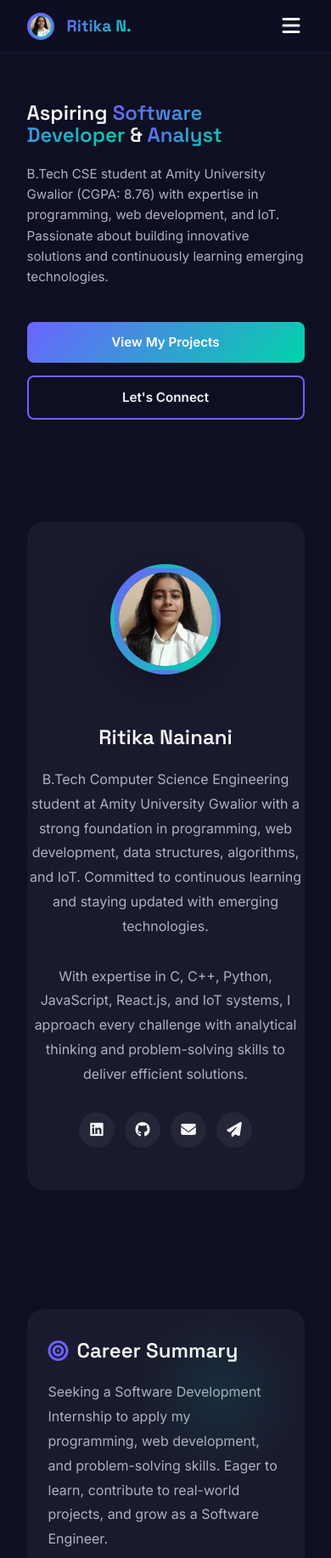
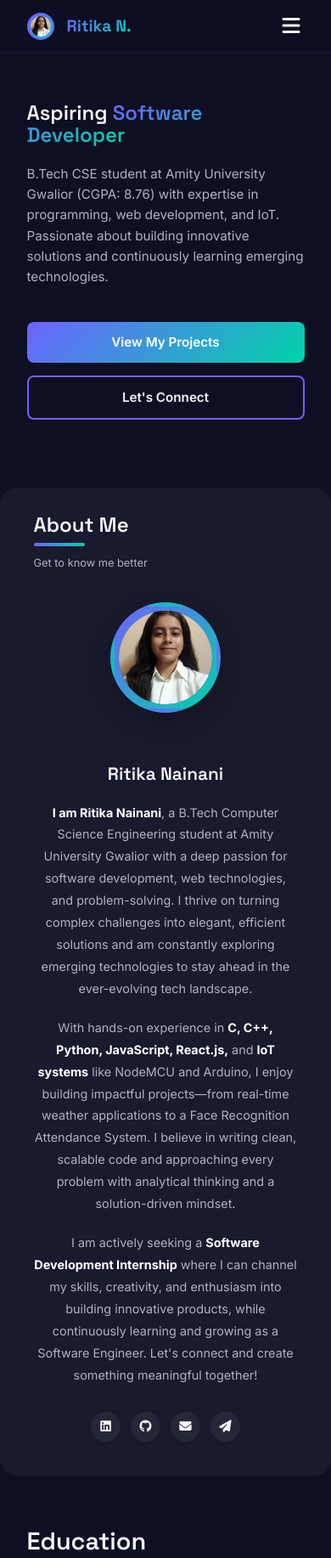
Before and after one commit to RitikaNainani25/portfolio, a plain HTML site: page index.html in a window 390 px wide. Shown: the top 1834 px of the page at 85% size. Drawn offline with Linux system fonts and the light colour scheme.

Commit message:
updated about me

```diff
--- a/index.html
+++ b/index.html
@@ -3,7 +3,7 @@
   <head>
     <meta charset="UTF-8" />
     <meta name="viewport" content="width=device-width, initial-scale=1.0" />
-    <title>Ritika Nainani | Aspiring Software Developer & Analyst</title>
+    <title>Ritika Nainani | Aspiring Software Developer</title>
     <link
       rel="stylesheet"
       href="https://cdnjs.cloudflare.com/ajax/libs/font-awesome/6.4.0/css/all.min.css"
@@ -55,7 +55,7 @@
       <div class="container">
         <div class="hero-content">
           <h1>
-            Aspiring <span>Software Developer</span> & <span>Analyst</span>
+            Aspiring <span>Software Developer</span>
           </h1>
           <p>
             B.Tech CSE student at Amity University Gwalior (CGPA: 8.76) with
@@ -73,10 +73,19 @@
       </div>
     </section>
 
-    <!-- Photo Section -->
-    <section id="photo">
+<!-- About Section -->
+<section id="photo" class="about-section">
+  <div class="about-heading-wrapper">
     <div class="container">
+      <div class="about-heading">
+        <h2 class="section-title">About Me</h2>
+        <p class="section-subtitle">Get to know me better</p>
+      </div>
+    </div>
+  </div>
+
   <div class="photo-section">
+    <div class="container">
       <div class="photo-container">
         <div class="profile-photo">
           <div class="photo-frame">
@@ -88,16 +97,24 @@
         <div class="photo-content">
           <h2>Ritika Nainani</h2>
           <p>
-                B.Tech Computer Science Engineering student at Amity University
-                Gwalior with a strong foundation in programming, web
-                development, data structures, algorithms, and IoT. Committed to
-                continuous learning and staying updated with emerging
-                technologies.
+            <strong>I am Ritika Nainani</strong>, a B.Tech Computer Science Engineering
+            student at Amity University Gwalior with a deep passion for software development,
+            web technologies, and problem-solving. I thrive on turning complex challenges
+            into elegant, efficient solutions and am constantly exploring emerging
+            technologies to stay ahead in the ever-evolving tech landscape.
           </p>
           <p>
-                With expertise in C, C++, Python, JavaScript, React.js, and IoT
-                systems, I approach every challenge with analytical thinking and
-                problem-solving skills to deliver efficient solutions.
+            With hands-on experience in <strong>C, C++, Python, JavaScript, React.js,</strong>
+            and <strong>IoT systems</strong> like NodeMCU and Arduino, I enjoy building
+            impactful projects—from real-time weather applications to a Face Recognition
+            Attendance System. I believe in writing clean, scalable code and approaching
+            every problem with analytical thinking and a solution-driven mindset.
+          </p>
+          <p>
+            I am actively seeking a <strong>Software Development Internship</strong> where
+            I can channel my skills, creativity, and enthusiasm into building innovative
+            products, while continuously learning and growing as a Software Engineer.
+            Let's connect and create something meaningful together!
           </p>
           <div class="photo-social">
             <a
@@ -133,7 +150,7 @@
   </div>
 </section>
 
-    <!-- Objective Section -->
+    <!-- Objective Section
     <section id="objective">
       <div class="container">
         <div class="objective">
@@ -145,7 +162,7 @@
           </p>
         </div>
       </div>
-    </section>
+    </section> -->
 
     <!-- Education Section -->
     <section id="education">
@@ -189,48 +206,78 @@
       A comprehensive toolkit for software development and problem-solving
     </p>
     <div class="skills-container">
+      <!-- Box 1: Programming Languages -->
       <div class="skill-category">
         <h3><i class="fas fa-code"></i> Programming Languages</h3>
         <div class="skill-list">
-              <div class="skill-item">C</div>
-              <div class="skill-item">C++</div>
-              <div class="skill-item">Python</div>
-              <div class="skill-item">JavaScript</div>
-              <div class="skill-item">SQL</div>
+          <span class="skill-item">C</span>
+          <span class="skill-item">C++</span>
+          <span class="skill-item">Python</span>
+          <span class="skill-item">JavaScript</span>
+          <span class="skill-item">SQL</span>
         </div>
       </div>
+
+      <!-- Box 2: Web Development -->
       <div class="skill-category">
         <h3><i class="fas fa-globe"></i> Web Development</h3>
         <div class="skill-list">
-              <div class="skill-item">HTML5</div>
-              <div class="skill-item">CSS3</div>
-              <div class="skill-item">JavaScript</div>
-              <div class="skill-item">React.js</div>
-              <div class="skill-item">REST APIs</div>
-              <div class="skill-item">Bootstrap</div>
-              <div class="skill-item">Tailwind CSS</div>
+          <span class="skill-item">HTML5</span>
+          <span class="skill-item">CSS3</span>
+          <span class="skill-item">JavaScript</span>
+          <span class="skill-item">React.js</span>
+          <span class="skill-item">REST APIs</span>
+          <span class="skill-item">Bootstrap</span>
+          <span class="skill-item">Tailwind CSS</span>
         </div>
       </div>
+
+      <!-- Box 3: Databases -->
       <div class="skill-category">
-            <h3><i class="fas fa-database"></i> Databases & Tools</h3>
+        <h3><i class="fas fa-database"></i> Databases</h3>
         <div class="skill-list">
-              <div class="skill-item">MySQL</div>
-              <div class="skill-item">Git</div>
-              <div class="skill-item">GitHub</div>
-              <div class="skill-item">Figma</div>
-              <div class="skill-item">Power BI</div>
-              <div class="skill-item">VS Code</div>
+          <span class="skill-item">MySQL</span>
+          <span class="skill-item">SQL</span>
+          <span class="skill-item">Database Design</span>
         </div>
       </div>
+
+      <!-- Box 4: Tools & Technologies -->
       <div class="skill-category">
-            <h3><i class="fas fa-microchip"></i> Core CS & IoT</h3>
+        <h3><i class="fas fa-tools"></i> Tools & Technologies</h3>
         <div class="skill-list">
-              <div class="skill-item">Data Structures & Algorithms</div>
-              <div class="skill-item">OOP</div>
-              <div class="skill-item">DBMS</div>
-              <div class="skill-item">Operating Systems</div>
-              <div class="skill-item">IoT</div>
-              <div class="skill-item">Problem Solving</div>
+          <span class="skill-item">Git</span>
+          <span class="skill-item">GitHub</span>
+          <span class="skill-item">Figma</span>
+          <span class="skill-item">Power BI</span>
+          <span class="skill-item">VS Code</span>
+          <span class="skill-item">DevC++</span>
+          <span class="skill-item">Turbo C++</span>
+        </div>
+      </div>
+
+      <!-- Box 5: Core Computer Science -->
+      <div class="skill-category">
+        <h3><i class="fas fa-microchip"></i> Core Computer Science</h3>
+        <div class="skill-list">
+          <span class="skill-item">Data Structures & Algorithms</span>
+          <span class="skill-item">Object-Oriented Programming</span>
+          <span class="skill-item">DBMS</span>
+          <span class="skill-item">Operating Systems</span>
+          <span class="skill-item">Problem Solving</span>
+        </div>
+      </div>
+
+      <!-- Box 6: IoT & Others -->
+      <div class="skill-category">
+        <h3><i class="fas fa-wifi"></i> IoT & Others</h3>
+        <div class="skill-list">
+          <span class="skill-item">Internet of Things (IoT)</span>
+          <span class="skill-item">Arduino</span>
+          <span class="skill-item">NodeMCU</span>
+          <span class="skill-item">OpenCV</span>
+          <span class="skill-item">Flask</span>
+          <span class="skill-item">NLP Basics</span>
         </div>
       </div>
     </div>
--- a/style.css
+++ b/style.css
@@ -114,7 +114,10 @@ section {
   box-shadow: var(--shadow);
 }
 
-/* Header & Navigation */
+/* ============================================
+   HEADER & NAVIGATION
+   ============================================ */
+
 header {
   position: fixed;
   top: 0;
@@ -250,7 +253,10 @@ header.scrolled {
   color: var(--primary);
 }
 
-/* Hero Section */
+/* ============================================
+   HERO SECTION
+   ============================================ */
+
 .hero {
   padding-top: 180px;
   min-height: 100vh;
@@ -293,7 +299,6 @@ header.scrolled {
   flex-wrap: wrap;
 }
 
-/* Hero Image - STATIC POSITION */
 .hero-image {
   position: absolute;
   right: 80px;
@@ -304,7 +309,6 @@ header.scrolled {
   border-radius: 20px;
   object-fit: cover;
   box-shadow: 0 20px 60px rgba(108, 99, 255, 0.3);
-  /* animation: float 3s ease-in-out infinite; */
 }
 
 .hero-decoration {
@@ -323,26 +327,79 @@ header.scrolled {
   z-index: 1;
 }
 
-@keyframes float {
-  0% {
-    transform: translateY(-50%);
-  }
-  50% {
-    transform: translateY(-55%);
-  }
-  100% {
-    transform: translateY(-50%);
-  }
-}
-
-/* Photo Section */
+/* ============================================
+   ABOUT ME SECTION - FULL WIDTH (OUTSIDE CONTAINER)
+   ============================================ */
+
+.about-section {
+  padding: 0;
+}
+
+/* About Me Heading Wrapper - Full Width */
+.about-heading-wrapper {
+  background-color: var(--dark-card);
+  padding: 60px 0 30px 0;
+  border-radius: 20px 20px 0 0;
+  margin: 40px 0 0 0;
+  width: 100%;
+}
+
+.about-heading-wrapper .container {
+  width: 90%;
+  max-width: 1200px;
+  margin: 0 auto;
+  padding: 0 20px;
+}
+
+/* About Me Heading */
+.about-heading {
+  text-align: left;
+}
+
+.about-heading .section-title {
+  display: inline-block;
+  font-size: 2.5rem;
+  margin-bottom: 20px;
+  position: relative;
+  text-align: left;
+}
+
+.about-heading .section-title::after {
+  content: "";
+  position: absolute;
+  left: 0;
+  bottom: -10px;
+  width: 60px;
+  height: 4px;
+  background: var(--gradient);
+  border-radius: 2px;
+}
+
+.about-heading .section-subtitle {
+  text-align: left;
+  font-size: 1.1rem;
+  color: var(--text-gray);
+  margin: 0;
+  max-width: 600px;
+}
+
+/* Photo Section - Full Width */
 .photo-section {
-  padding: 80px 0;
+  padding: 50px 0 80px 0;
   background-color: var(--dark-card);
-  border-radius: 20px;
-  margin: 40px 0;
-}
-
+  border-radius: 0 0 20px 20px;
+  margin: 0;
+  width: 100%;
+}
+
+.photo-section .container {
+  width: 90%;
+  max-width: 1200px;
+  margin: 0 auto;
+  padding: 0 20px;
+}
+
+/* Photo Container */
 .photo-container {
   display: flex;
   align-items: center;
@@ -350,6 +407,7 @@ header.scrolled {
   gap: 60px;
 }
 
+/* Profile Photo */
 .profile-photo {
   flex: 1;
   display: flex;
@@ -393,6 +451,7 @@ header.scrolled {
   object-fit: cover;
 }
 
+/* Photo Content */
 .photo-content {
   flex: 1.5;
 }
@@ -400,15 +459,21 @@ header.scrolled {
 .photo-content h2 {
   font-size: 2.2rem;
   margin-bottom: 20px;
+  color: var(--text-light);
 }
 
 .photo-content p {
   font-size: 1.1rem;
   color: var(--text-gray);
-  margin-bottom: 30px;
+  margin-bottom: 20px;
   line-height: 1.8;
 }
 
+.photo-content p strong {
+  color: white;
+}
+
+/* Social Icons */
 .photo-social {
   display: flex;
   gap: 20px;
@@ -436,7 +501,10 @@ header.scrolled {
   transform: translateY(-5px);
 }
 
-/* Objective Section */
+/* ============================================
+   OBJECTIVE SECTION
+   ============================================ */
+
 .objective {
   background-color: var(--dark-card);
   border-radius: 20px;
@@ -477,7 +545,10 @@ header.scrolled {
   color: var(--text-gray);
 }
 
-/* Education Section */
+/* ============================================
+   EDUCATION SECTION
+   ============================================ */
+
 .education-container {
   display: grid;
   grid-template-columns: repeat(auto-fill, minmax(350px, 1fr));
@@ -533,10 +604,13 @@ header.scrolled {
   margin-top: 15px;
 }
 
-/* Skills Section */
+/* ============================================
+   SKILLS SECTION - 6 BOXES
+   ============================================ */
+
 .skills-container {
   display: grid;
-  grid-template-columns: repeat(auto-fill, minmax(300px, 1fr));
+  grid-template-columns: repeat(3, 1fr);
   gap: 30px;
 }
 
@@ -580,7 +654,10 @@ header.scrolled {
   border: 1px solid rgba(108, 99, 255, 0.3);
 }
 
-/* Certifications Section */
+/* ============================================
+   CERTIFICATIONS SECTION
+   ============================================ */
+
 .certifications-container {
   display: grid;
   grid-template-columns: repeat(auto-fill, minmax(350px, 1fr));
@@ -626,7 +703,10 @@ header.scrolled {
   font-size: 0.8rem;
 }
 
-/* Portfolio Section */
+/* ============================================
+   PORTFOLIO SECTION
+   ============================================ */
+
 .portfolio-grid {
   display: grid;
   grid-template-columns: repeat(auto-fill, minmax(350px, 1fr));
@@ -688,7 +768,10 @@ header.scrolled {
   font-size: 0.8rem;
 }
 
-/* Achievements Section */
+/* ============================================
+   ACHIEVEMENTS SECTION
+   ============================================ */
+
 .achievement-card {
   background-color: var(--dark-card);
   border-radius: 15px;
@@ -729,7 +812,10 @@ header.scrolled {
   line-height: 1.6;
 }
 
-/* Contact Section */
+/* ============================================
+   CONTACT SECTION
+   ============================================ */
+
 .contact-container {
   display: grid;
   grid-template-columns: 1fr 1fr;
@@ -804,7 +890,10 @@ header.scrolled {
   border-color: var(--primary);
 }
 
-/* Next Steps Section */
+/* ============================================
+   NEXT STEPS SECTION
+   ============================================ */
+
 .next-steps {
   text-align: center;
   background-color: var(--dark-card);
@@ -831,7 +920,10 @@ header.scrolled {
   flex-wrap: wrap;
 }
 
-/* Footer */
+/* ============================================
+   FOOTER
+   ============================================ */
+
 footer {
   background-color: #080814;
   padding: 60px 0 30px;
@@ -898,7 +990,7 @@ footer {
    RESPONSIVE BREAKPOINTS
    ============================================ */
 
-/* Large Screens (1025px - 1200px) */
+/* ===== LARGE SCREENS (1025px - 1200px) ===== */
 @media (max-width: 1200px) {
   .hero-image {
     right: 40px;
@@ -907,8 +999,9 @@ footer {
   }
 }
 
-/* Medium Screens (769px - 1024px) */
+/* ===== MEDIUM SCREENS (769px - 1024px) ===== */
 @media (max-width: 992px) {
+  /* Hero */
   .hero h1 {
     font-size: 2.8rem;
   }
@@ -925,6 +1018,15 @@ footer {
     opacity: 0.4;
   }
 
+  /* About Me - Tablet */
+  .about-heading .section-title {
+    font-size: 2.2rem;
+  }
+
+  .about-heading .section-subtitle {
+    font-size: 1rem;
+  }
+
   .photo-container {
     flex-direction: column;
     text-align: center;
@@ -934,6 +1036,15 @@ footer {
     justify-content: center;
   }
 
+  .photo-content h2 {
+    font-size: 2rem;
+  }
+
+  .photo-content p {
+    font-size: 1rem;
+  }
+
+  /* Other Sections */
   .contact-container {
     grid-template-columns: 1fr;
   }
@@ -948,8 +1059,9 @@ footer {
   }
 }
 
-/* Small Screens (576px - 768px) - IMAGE HIDDEN */
+/* ===== SMALL SCREENS (576px - 768px) ===== */
 @media (max-width: 768px) {
+  /* Header */
   header {
     padding: 12px 0;
   }
@@ -1007,6 +1119,7 @@ footer {
     display: block;
   }
 
+  /* Hero */
   .hero {
     padding-top: 140px;
     min-height: auto;
@@ -1032,7 +1145,6 @@ footer {
     text-align: center;
   }
 
-  /* IMAGE HIDDEN ON TABLET */
   .hero-image {
     display: none !important;
   }
@@ -1041,6 +1153,7 @@ footer {
     display: none !important;
   }
 
+  /* Section Titles */
   .section-title {
     font-size: 2rem;
   }
@@ -1051,6 +1164,47 @@ footer {
     margin-bottom: 40px;
   }
 
+  /* About Me - Mobile */
+  .about-heading-wrapper {
+    padding: 40px 0 20px 0;
+  }
+
+  .about-heading .section-title {
+    font-size: 2rem;
+  }
+
+  .about-heading .section-subtitle {
+    font-size: 0.95rem;
+  }
+
+  .photo-section {
+    padding: 30px 0 50px 0;
+  }
+
+  .photo-frame {
+    width: 200px;
+    height: 200px;
+  }
+
+  .photo-content h2 {
+    font-size: 1.8rem;
+  }
+
+  .photo-content p {
+    font-size: 1rem;
+  }
+
+  .photo-social {
+    gap: 15px;
+  }
+
+  .social-link {
+    width: 45px;
+    height: 45px;
+    font-size: 1.1rem;
+  }
+
+  /* Other Sections */
   .education-container,
   .certifications-container {
     grid-template-columns: 1fr;
@@ -1075,24 +1229,6 @@ footer {
 
   .portfolio-img {
     height: 160px;
-  }
-
-  .photo-section {
-    padding: 50px 0;
-    margin: 20px 0;
-  }
-
-  .photo-frame {
-    width: 200px;
-    height: 200px;
-  }
-
-  .photo-content h2 {
-    font-size: 1.8rem;
-  }
-
-  .photo-content p {
-    font-size: 1rem;
   }
 
   .objective {
@@ -1138,6 +1274,7 @@ footer {
     text-align: center;
   }
 
+  /* Footer */
   footer {
     padding: 40px 0 25px;
   }
@@ -1164,12 +1301,13 @@ footer {
   }
 }
 
-/* Extra Small Screens (Below 576px) - IMAGE HIDDEN */
+/* ===== EXTRA SMALL SCREENS (Below 576px) ===== */
 @media (max-width: 576px) {
   section {
     padding: 60px 0;
   }
 
+  /* Header */
   .logo {
     font-size: 1.2rem;
   }
@@ -1179,6 +1317,7 @@ footer {
     height: 32px;
   }
 
+  /* Hero */
   .hero {
     padding-top: 120px;
     padding-bottom: 40px;
@@ -1204,6 +1343,23 @@ footer {
     font-size: 1.8rem;
   }
 
+  /* About Me - Small Mobile */
+  .about-heading-wrapper {
+    padding: 30px 0 15px 0;
+  }
+
+  .about-heading .section-title {
+    font-size: 1.8rem;
+  }
+
+  .about-heading .section-subtitle {
+    font-size: 0.85rem;
+  }
+
+  .photo-section {
+    padding: 20px 0 40px 0;
+  }
+
   .photo-frame {
     width: 160px;
     height: 160px;
@@ -1213,16 +1369,21 @@ footer {
     font-size: 1.5rem;
   }
 
+  .photo-content p {
+    font-size: 0.95rem;
+  }
+
   .photo-social {
     gap: 12px;
   }
 
   .social-link {
-    width: 42px;
-    height: 42px;
-    font-size: 1.1rem;
-  }
-
+    width: 40px;
+    height: 40px;
+    font-size: 1rem;
+  }
+
+  /* Other Sections */
   .education-card h3 {
     font-size: 1.1rem;
   }
@@ -1304,7 +1465,7 @@ footer {
   }
 }
 
-/* Very Small Devices (320px - 400px) - IMAGE HIDDEN */
+/* ===== VERY SMALL DEVICES (320px - 400px) ===== */
 @media (max-width: 400px) {
   .hero h1 {
     font-size: 1.5rem;
@@ -1335,9 +1496,32 @@ footer {
     font-size: 0.85rem;
     padding: 10px;
   }
-}
-
-/* Landscape Mode Fix for Mobile - IMAGE HIDDEN */
+
+  /* About Me - Very Small */
+  .about-heading .section-title {
+    font-size: 1.5rem;
+  }
+
+  .about-heading .section-subtitle {
+    font-size: 0.8rem;
+  }
+
+  .photo-content h2 {
+    font-size: 1.3rem;
+  }
+
+  .photo-content p {
+    font-size: 0.9rem;
+  }
+
+  .social-link {
+    width: 35px;
+    height: 35px;
+    font-size: 0.9rem;
+  }
+}
+
+/* ===== LANDSCAPE MODE FIX FOR MOBILE ===== */
 @media (max-height: 500px) and (orientation: landscape) {
   .hero {
     padding-top: 100px;
@@ -1375,9 +1559,31 @@ footer {
   section {
     padding: 40px 0;
   }
-}
-
-/* Print Styles */
+
+  /* About Me - Landscape */
+  .about-heading-wrapper {
+    padding: 25px 0 15px 0;
+  }
+
+  .photo-section {
+    padding: 15px 0 30px 0;
+  }
+
+  .photo-frame {
+    width: 140px;
+    height: 140px;
+  }
+
+  .photo-content h2 {
+    font-size: 1.5rem;
+  }
+
+  .photo-content p {
+    font-size: 0.9rem;
+  }
+}
+
+/* ===== PRINT STYLES ===== */
 @media print {
   header {
     position: relative;
@@ -1402,4 +1608,18 @@ footer {
   .hero-decoration {
     display: none !important;
   }
-}
+
+  .about-heading-wrapper {
+    background: none !important;
+    padding: 20px 0 !important;
+  }
+
+  .photo-section {
+    background: none !important;
+    padding: 20px 0 !important;
+  }
+
+  .photo-frame {
+    border: 2px solid #333 !important;
+  }
+}
```
Also changed, not shown: 1 other file. Lines whose indentation alone changed are shown as unchanged.
